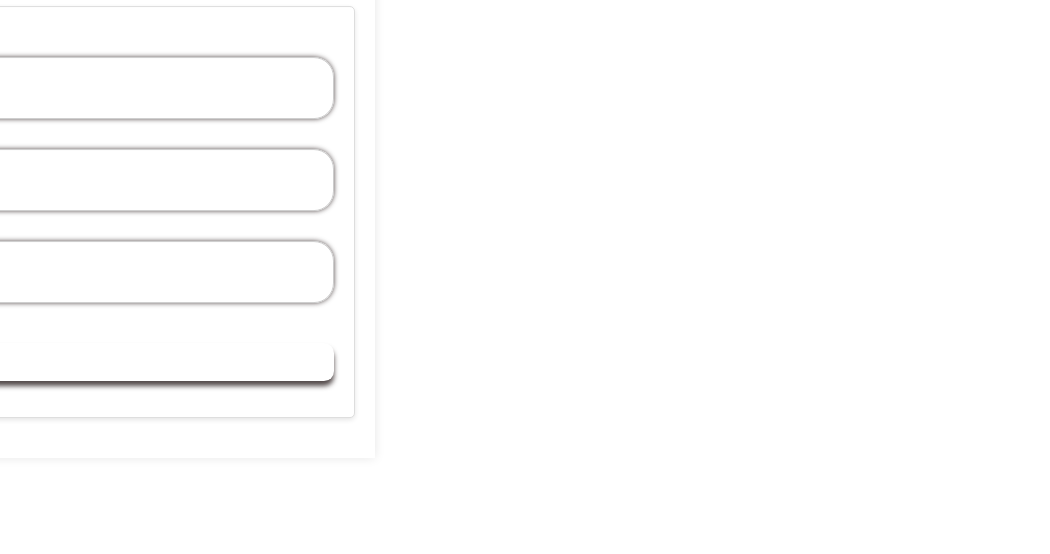
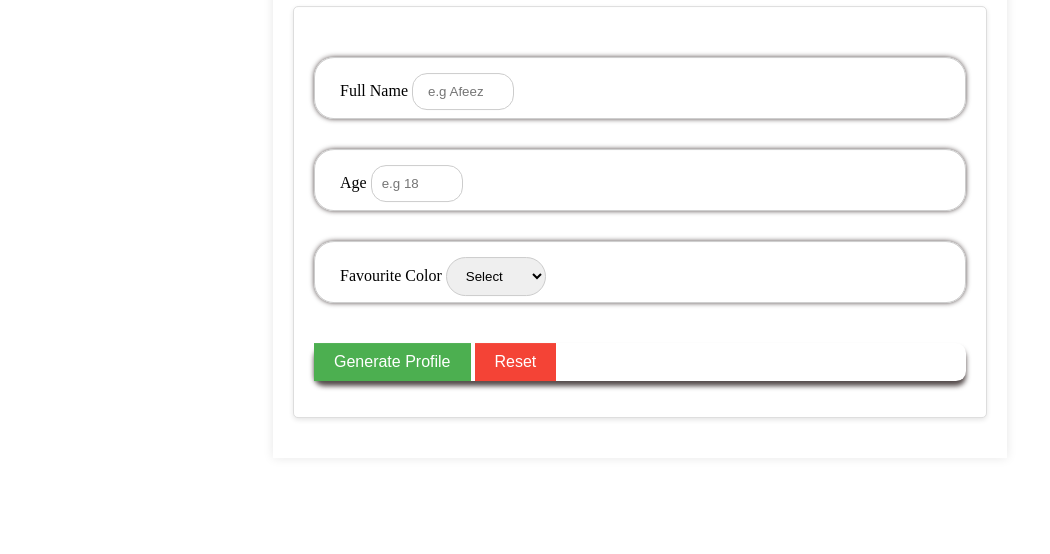
Before and after one commit to hoppym123/dom_assignment_1, a plain HTML site: page index.html in a window 1280 px wide. Shown: the part 246-800 px from the top of the page, without its empty margins (0-1050 px from the left). Drawn offline with Linux system fonts and the light colour scheme.

Commit message:
fouthcommit

```diff
--- a/style.css
+++ b/style.css
@@ -21,7 +21,7 @@ h1 {
     box-shadow: 0 0 10px rgba(0, 0, 0, 0.1);
     position: absolute;
     top: 50%;
-    left: 5GIT ADD0%;
+    left: 50%;
     transform: translate(-50%, -50%);
 
 }
```
